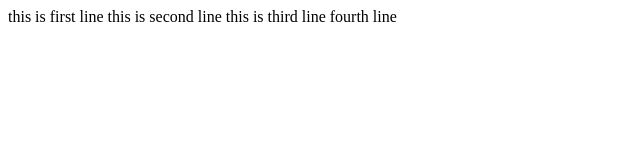
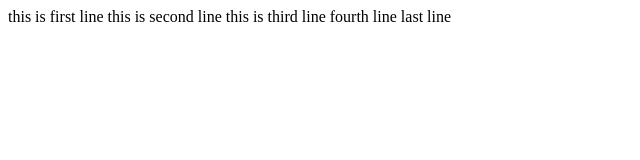
Before and after one commit to sejal-gupta-bonami/git-commands-repo, a plain HTML site: page index.html in a window 1280 px wide. Shown: the full height of the page, 0-640 px from the left. Drawn offline with Linux system fonts and the light colour scheme.

Commit message:
last line

```diff
--- a/index.html
+++ b/index.html
@@ -11,6 +11,6 @@
     this is third line
 
     fourth line
-
+    last line
 </body>
 </html>
```
